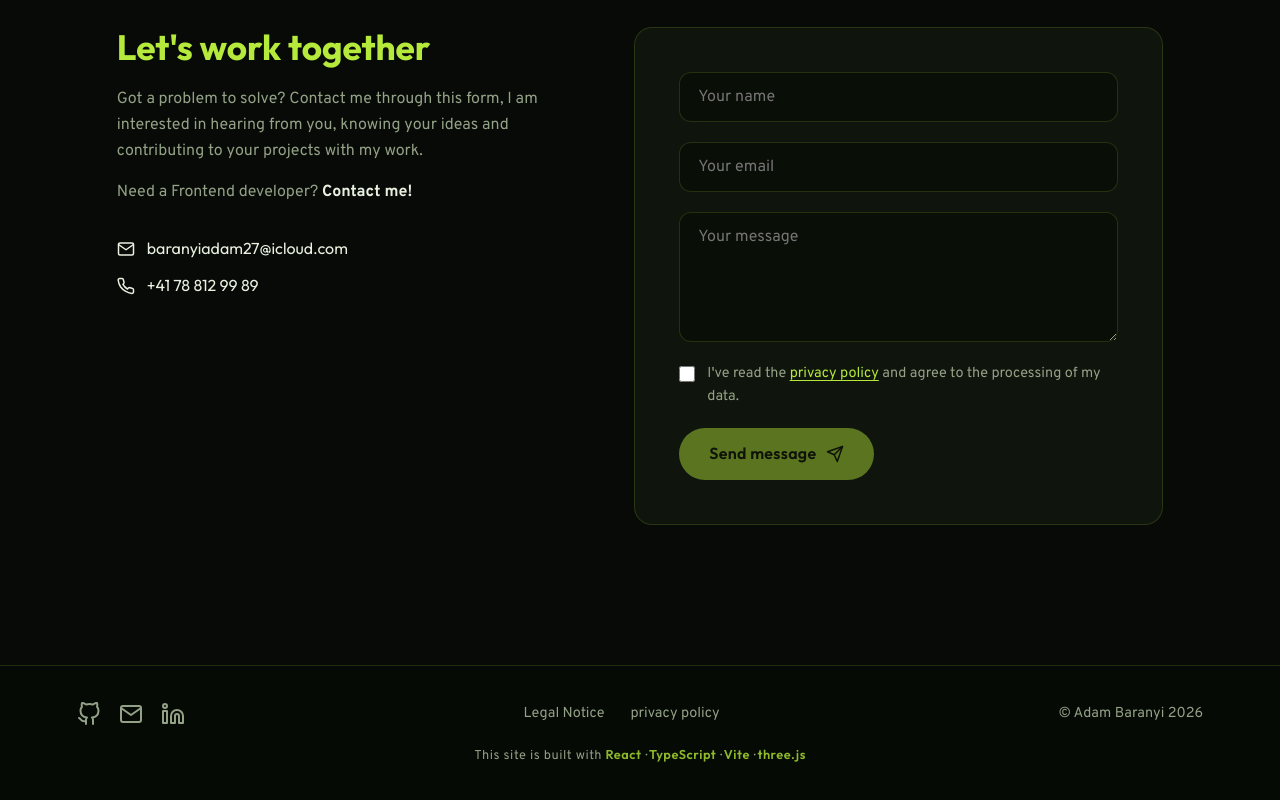
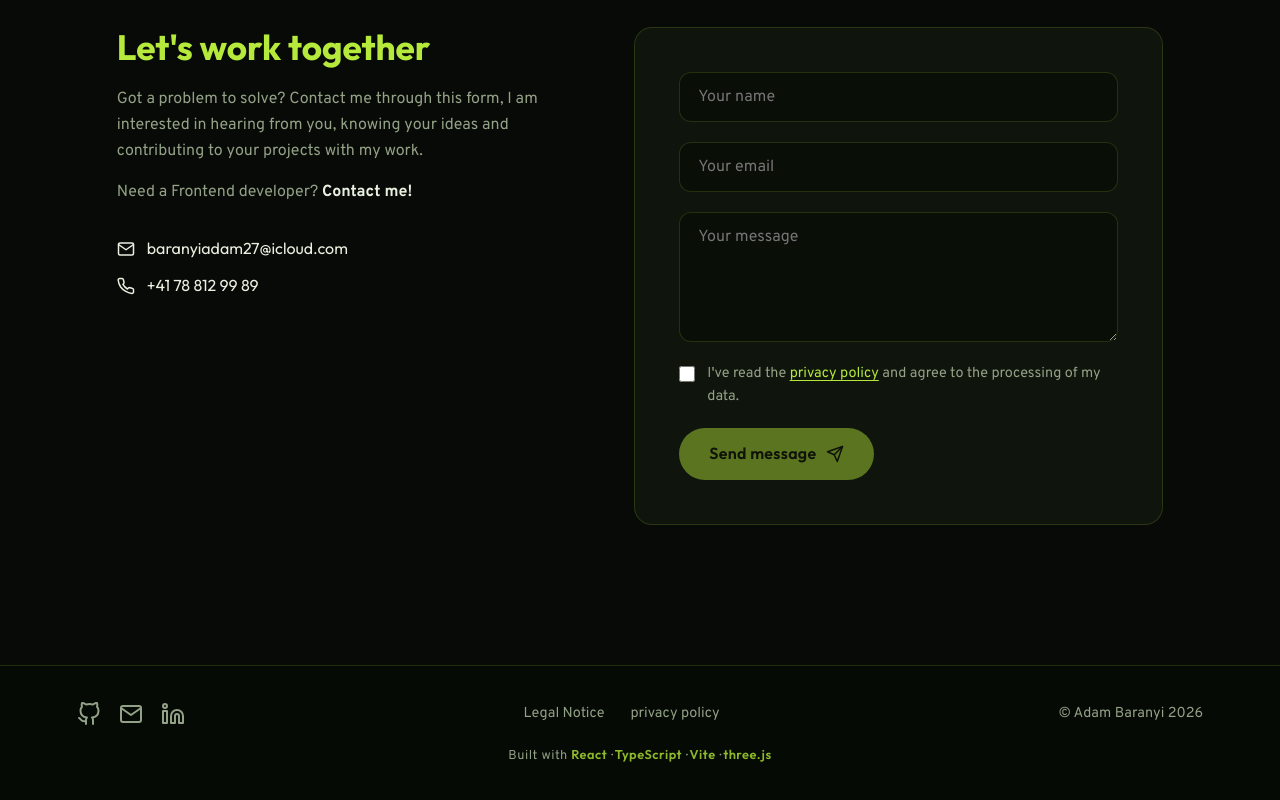
Before and after one commit to AdamBaranyi/Portfolio, a React (Vite) app: page / in a window 1280 px wide. Shown: the part 4931-5731 px from the top of the page. Built offline with nearby package versions, Linux system fonts and the light colour scheme.

Commit message:
Shorten the footer tech line to the common wording

```diff
--- a/src/i18n/translations.ts
+++ b/src/i18n/translations.ts
@@ -66,7 +66,7 @@ export const translations = {
     success_message: 'Message sent successfully!',
     error_send: 'Something went wrong. Please try again later.',
     back_home: 'Back',
-    footer_built: 'This site is built with',
+    footer_built: 'Built with',
     imprint_heading: 'Imprint',
     contact_label: 'Contact:',
     email_label: 'Email:',
@@ -160,7 +160,7 @@ export const translations = {
     success_message: 'Nachricht erfolgreich gesendet!',
     error_send: 'Etwas ist schiefgelaufen. Bitte versuche es später erneut.',
     back_home: 'Zurück',
-    footer_built: 'Diese Seite ist gebaut mit',
+    footer_built: 'Entwickelt mit',
     imprint_heading: 'Impressum',
     contact_label: 'Kontakt:',
     email_label: 'E-Mail:',
```
